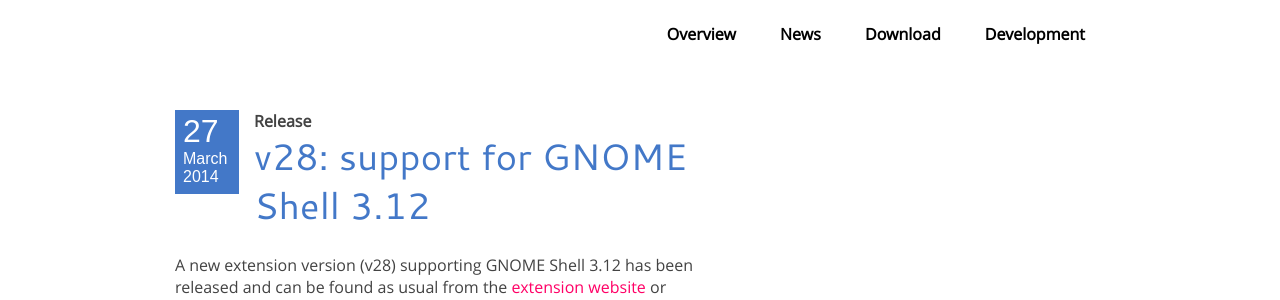
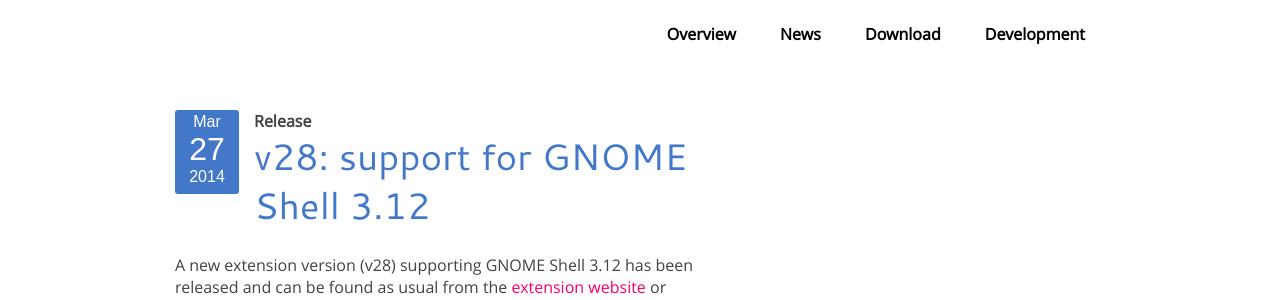
Before and after one commit to micheleg/dash-to-dock, a Jekyll site: the page built from _posts/2014-03-27-gnome-3.12-support.md, in a window 1280 px wide. Shown: the part 150-450 px from the top of the page. Built offline with Jekyll 4.4.1, drawn with Linux system fonts in a browser that asks for light colours; Markdown is read by kramdown in place of the engine named in the settings.

Commit message:
Improve posts date box style.
Center text, invert order of day and month, use month abbreviation.

```diff
--- a/_includes/post_content.html
+++ b/_includes/post_content.html
@@ -1,4 +1,4 @@
-<p class="post-date"><span class="day">{{ post.date | date: "%d " }}</span><span class="month">{{ post.date | date: "%B " }}</span><span class="year">{{ post.date | date: "%Y " }}</span></p>
+<p class="post-date"><span class="month">{{ post.date | date: "%h " }}</span><span class="day">{{ post.date | date: "%d " }}</span><span class="year">{{ post.date | date: "%Y " }}</span></p>
 <p class="post-category">{{ post.category }}</p>
 <h2 class="post-title"><a href="{{ relative }}{{ post.url }}">{{ post.title }}</a></h2>
 <div class="post-content">
--- a/_includes/post_excerpt.html
+++ b/_includes/post_excerpt.html
@@ -1,4 +1,4 @@
-<p class="post-date"><span class="day">{{ post.date | date: "%d " }}</span><span class="month">{{ post.date | date: "%B " }}</span><span class="year">{{ post.date | date: "%Y " }}</span></p>
+<p class="post-date"><span class="month">{{ post.date | date: "%h " }}</span><span class="day">{{ post.date | date: "%d " }}</span><span class="year">{{ post.date | date: "%Y " }}</span></p>
 <p class="post-category">{{ post.category }}</p>
 <h2 class="post-title"><a href="{{ relative }}{{ post.url }}">{{ post.title }}</a></h2>
 <div class="post-content">
--- a/_layouts/post.html
+++ b/_layouts/post.html
@@ -10,7 +10,7 @@
   </div>
 </div>
 <div id="maincontent">
-<p class="post-date"><span class="day">{{ page.date | date: "%d " }}</span><span class="month">{{ page.date | date: "%B " }}</span><span class="year">{{ page.date | date: "%Y " }}</span></p>
+<p class="post-date"><span class="month">{{ page.date | date: "%h " }}</span><span class="day">{{ page.date | date: "%d " }}</span><span class="year">{{ page.date | date: "%Y " }}</span></p>
 <p class="post-category">{{ page.category }}</p>
 <h2 class="post-title"><a href="{{ relative }}{{ page.url }}">{{ page.title }}</a></h2>
 <div class="post-content">
--- a/css/style.css
+++ b/css/style.css
@@ -373,9 +373,11 @@
     color:white;
     font-family: opensans, sans-serif;
     min-width:3em;
+    border-radius: 3px;
 }
 .day, .month, .year {
     display:block;
+    text-align:center;
 }
 .day {
     font-size:200%;
```
